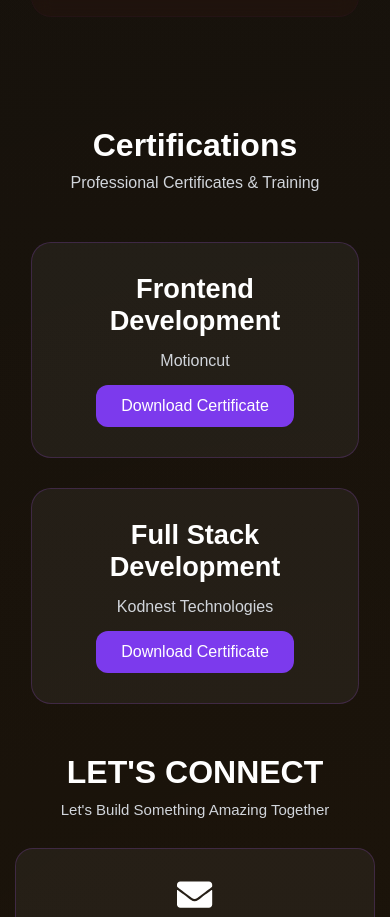
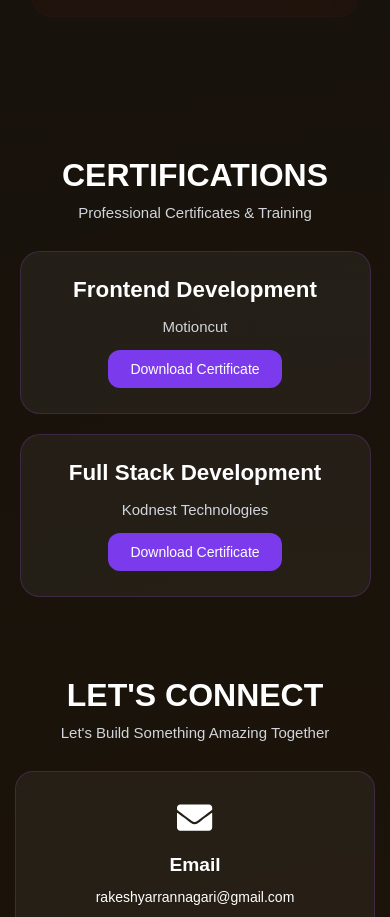
Before and after one commit to Rakeshpavan12/Rakesh-portfolio, a React (Vite) app in the folder rakesh-portfolio/: page / in a window 390 px wide. Shown: the part 6733-7650 px from the top of the page. Built offline with nearby package versions, Linux system fonts and the light colour scheme.

Commit message:
Fix mobile responsive certificate section

```diff
--- a/rakesh-portfolio/src/Components/Certifications/Certification.css
+++ b/rakesh-portfolio/src/Components/Certifications/Certification.css
@@ -63,12 +63,46 @@
   background: #9333ea;
 }
 
-@media (max-width: 768px) {
-  .cert-grid {
-    grid-template-columns: 1fr;
-  }
+@media (max-width: 900px) {
 
-  .cert-heading h2 {
-    font-size: 2rem;
-  }
+    .certifications {
+        padding: 40px 5%;
+        min-height: auto;
+    }
+
+    .cert-heading {
+        margin-bottom: 30px;
+    }
+
+    .cert-heading h2 {
+        font-size: 2rem;
+    }
+
+    .cert-heading p {
+        font-size: 15px;
+    }
+
+    .cert-grid {
+        grid-template-columns: 1fr;
+        gap: 20px;
+    }
+
+    .cert-card {
+        width: 100%;
+        box-sizing: border-box;
+        padding: 25px 20px;
+    }
+
+    .cert-card h3 {
+        font-size: 1.4rem;
+    }
+
+    .cert-card p {
+        font-size: 15px;
+    }
+
+    .view-cert-btn {
+        padding: 11px 22px;
+        font-size: 14px;
+    }
 }
--- a/rakesh-portfolio/src/Components/Certifications/Certification.jsx
+++ b/rakesh-portfolio/src/Components/Certifications/Certification.jsx
@@ -19,7 +19,7 @@ function Certification() {
   return (
     <section className="certifications" id="certification">
       <div className="cert-heading">
-        <h2>Certifications</h2>
+        <h2>CERTIFICATIONS</h2>
         <p>Professional Certificates & Training</p>
       </div>
 
```
